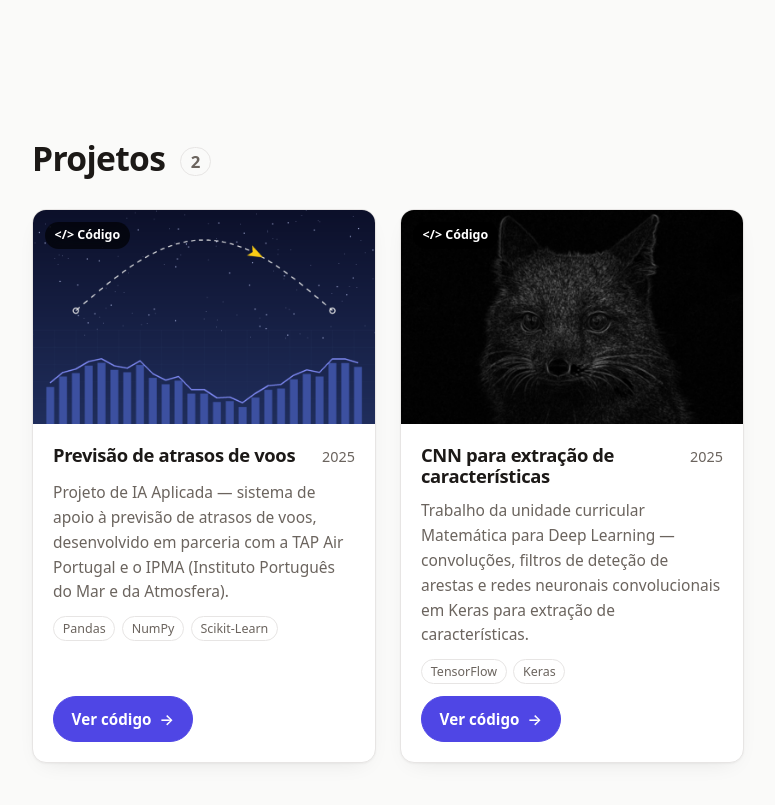
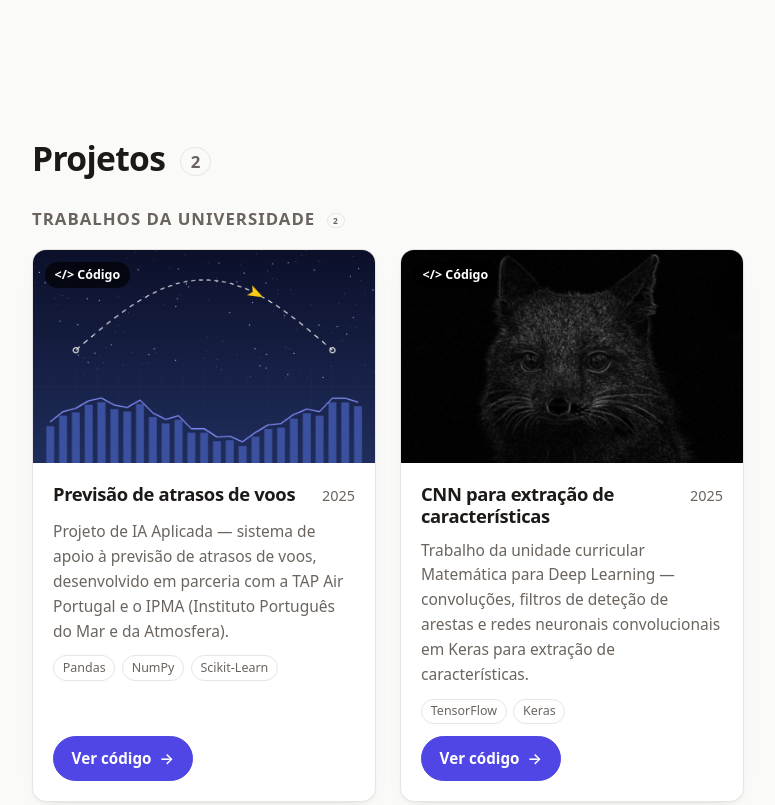
Before and after one commit to CostinhaJ/DigitalCV, an Astro site: page / in a window 1280 px wide. Shown: the part 1240-2045 px from the top of the page, without its empty margins (68-843 px from the left). Built offline with nearby package versions, Linux system fonts and the light colour scheme; Astro itself is replaced by a stand-in of ours.

Commit message:
Split projects into university and personal groups
Add 'category' frontmatter field (pessoal | universidade, default
pessoal). Projects section renders one group per category and hides
empty groups. Existing projects marked as universidade.

Co-Authored-By: Claude Opus 5.5 <noreply@anthropic.com>

```diff
--- a/src/content.config.ts
+++ b/src/content.config.ts
@@ -17,6 +17,8 @@ const projects = defineCollection({
       // "video" -> "Ver vídeo" | "website" -> "Visitar website" | "repo" -> "Ver código"
       linkType: z.enum(['video', 'website', 'repo']).default('video'),
       tags: z.array(z.string()).default([]),
+      // "universidade" -> Trabalhos da Universidade | "pessoal" -> Os Meus Trabalhos
+      category: z.enum(['universidade', 'pessoal']).default('pessoal'),
       // Ano do projeto (usado para ordenar, mais recente primeiro)
       year: z.number().int(),
       // Opcional: projetos em destaque aparecem primeiro
--- a/src/content/projects/cnn-extracao-caracteristicas.md
+++ b/src/content/projects/cnn-extracao-caracteristicas.md
@@ -5,6 +5,7 @@ image: ../../assets/projects/cnn-extracao-caracteristicas.png
 imageAlt: Fotografia de uma raposa após aplicação de um filtro de deteção de arestas (Sobel)
 link: https://github.com/CostinhaJ/FMAP
 linkType: repo
+category: universidade
 tags: [TensorFlow, Keras]
 year: 2025
 ---
--- a/src/content/projects/previsao-atrasos-voos.md
+++ b/src/content/projects/previsao-atrasos-voos.md
@@ -5,6 +5,7 @@ image: ../../assets/projects/previsao-atrasos-voos.png
 imageAlt: Ilustração de uma rota de voo sobre um gráfico de atrasos
 link: https://github.com/CostinhaJ/PIAA_TAP_Delay
 linkType: repo
+category: universidade
 tags: [Pandas, NumPy, Scikit-Learn]
 year: 2025
 featured: true
--- a/src/pages/index.astro
+++ b/src/pages/index.astro
@@ -12,6 +12,14 @@ const projects = (await getCollection('projects', ({ data }) => !data.draft)).so
   (a, b) =>
     Number(b.data.featured) - Number(a.data.featured) || b.data.year - a.data.year,
 );
+
+// Cada grupo só aparece se tiver pelo menos um projeto.
+const groups = [
+  { id: 'meus-trabalhos', title: 'Os Meus Trabalhos', category: 'pessoal' },
+  { id: 'universidade', title: 'Trabalhos da Universidade', category: 'universidade' },
+]
+  .map((g) => ({ ...g, items: projects.filter((p) => p.data.category === g.category) }))
+  .filter((g) => g.items.length > 0);
 ---
 
 <Layout>
@@ -35,9 +43,18 @@ const projects = (await getCollection('projects', ({ data }) => !data.draft)).so
     <section id="projetos">
       <div class="container">
         <h2>Projetos <span class="count">{projects.length}</span></h2>
-        <div class="grid">
-          {projects.map((project) => <ProjectCard project={project} />)}
-        </div>
+        {
+          groups.map((group) => (
+            <div class="group" id={group.id}>
+              <h3>
+                {group.title} <span class="count">{group.items.length}</span>
+              </h3>
+              <div class="grid">
+                {group.items.map((project) => <ProjectCard project={project} />)}
+              </div>
+            </div>
+          ))
+        }
       </div>
     </section>
 
@@ -97,6 +114,17 @@ const projects = (await getCollection('projects', ({ data }) => !data.draft)).so
     padding: 0.1em 0.6em;
     margin-left: 0.4rem;
   }
+  .group + .group {
+    margin-top: 3.5rem;
+  }
+  .group h3 {
+    font-size: 1.05rem;
+    margin: 0 0 1.25rem;
+    color: var(--muted);
+    text-transform: uppercase;
+    letter-spacing: 0.06em;
+    font-weight: 600;
+  }
   .grid {
     display: grid;
     gap: 1.5rem;
```
Also changed, not shown: CLAUDE.md (+1 -1 lines), README.md.
